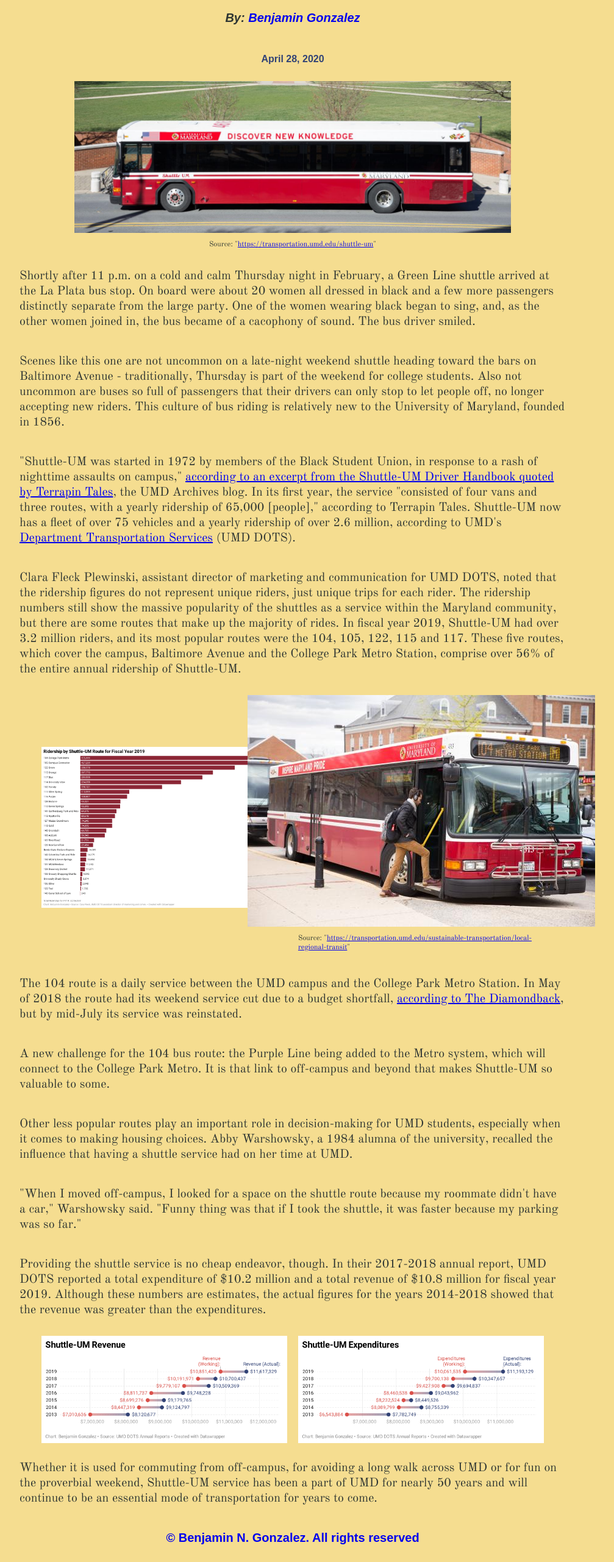
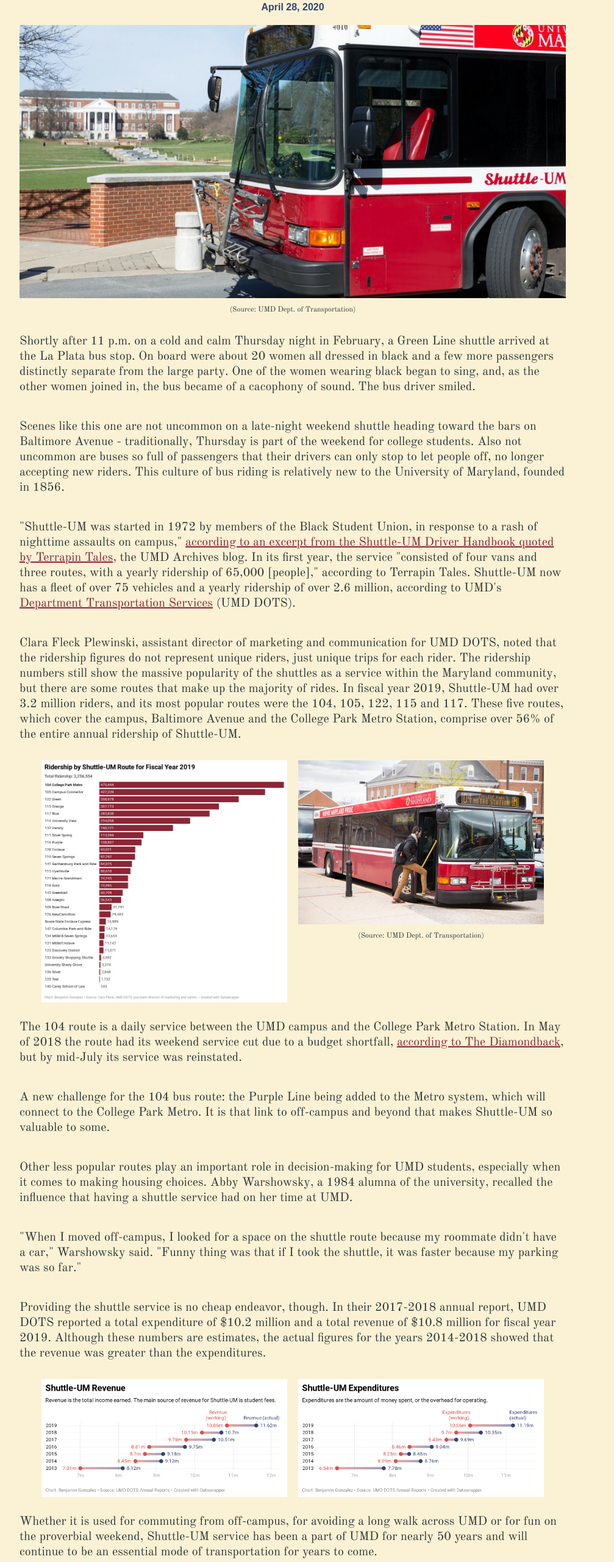
Before and after one commit to Benyamin155/jour352, a plain HTML site: page final-project/index.html in a window 1280 px wide. Shown: the part 120-2682 px from the top of the page at 61% size, without its empty margins (160-1167 px from the left). Drawn offline with nearby package versions, Linux system fonts and the light colour scheme; a web font is replaced by a local one.

Commit message:
made changes discussed in final project review with professor

```diff
--- a/final-project/index.html
+++ b/final-project/index.html
@@ -11,12 +11,13 @@
     <body>
 
         <h1> Shuttle-UM: Transporting UMD </h1>
-        <h3>By: <a href="https://benyamin155.github.io">Benjamin Gonzalez</a></h3>
+        <h3>By: <a class="linkhome" href="https://benyamin155.github.io">Benjamin Gonzalez</a></h3>
         <h5> April 28, 2020 </h5>
 
         <div class="image-caption">
-            <img id="main-photo" alt="shuttle-um bus" src="main-shuttle.jpg" />
-            <p>Source: "<a href="https://transportation.umd.edu/shuttle-um">https://transportation.umd.edu/shuttle-um</a>"</p>
+            <img id="main-photo" alt="shuttle in front of McKeldin" src="mckeldin-shuttle.jpg" />
+
+            <p>(Source: UMD Dept. of Transportation)</p>
         </div>
 
         <p>Shortly after 11 p.m. on a cold and calm Thursday night in February, a Green Line shuttle arrived at the La Plata bus stop. On board were about 20 women all dressed in black and a few more passengers distinctly separate from the large party. One of the women wearing black began to sing, and, as the other women joined in, the bus became of a cacophony of sound. The bus driver smiled.</p>
@@ -30,12 +31,11 @@
 
         <div class="routes">
 
-            <img id="ridership" alt="ridership" src="ridership.png" />
+            <img id="ridership" alt="ridership" src="ridership-updated.png" />
 
             <div class="image-caption">
-                <img alt="104 route bus" src="shuttle.jpg" />
-
-                <p>Source: "<a href="https://transportation.umd.edu/sustainable-transportation/local-regional-transit">https://transportation.umd.edu/sustainable-transportation/local-regional-transit</a>"</p>
+                <img alt="104 route shuttle-um bus" src="shuttle.jpg" />
+                <p>(Source: UMD Dept. of Transportation)</p>
             </div>
 
         </div>
@@ -52,15 +52,15 @@
 
         <div class="financials">
 
-            <img alt="revenue" src="revenue.png" />
+            <img alt="revenue" src="revenue-updated.png" />
 
-            <img alt="expenditures" src="expenditures.png" />
+            <img alt="expenditures" src="expenditures-updated.png" />
 
         </div>
 
         <p>Whether it is used for commuting from off-campus, for avoiding a long walk across UMD or for fun on the proverbial weekend, Shuttle-UM service has been a part of UMD for nearly 50 years and will continue to be an essential mode of transportation for years to come.</p>
 
-        <h3 id="footer"><a href="https://benyamin155.github.io"> © Benjamin N. Gonzalez. All rights reserved </a></h3>
+        <h3 id="footer"><a class="linkhome" href="https://benyamin155.github.io"> © Benjamin N. Gonzalez. All rights reserved </a></h3>
 
     </body>
 </html>
--- a/final-project/styles.css
+++ b/final-project/styles.css
@@ -7,7 +7,7 @@
 } */
 
 body {
-    background-color: #f5dd90;
+    background-color: #fbf2d6;
     display: flex;
     flex-direction: column;
     justify-content: center;
@@ -21,6 +21,7 @@
 
 h1, h3, h5 {
     font-family: 'Arsenal', sans-serif;
+    margin: 5px;
 }
 
 h1 {
@@ -39,6 +40,7 @@
 h5 {
     color: #324376;
     font-size: 16px;
+    margin-bottom: 20px;
 }
 
 p {
@@ -46,8 +48,16 @@
     font-size: 20px;
 }
 
+a {
+    color: #8B2635;
+}
+
+a.linkhome {
+    color: #324376;
+}
+
 #main-photo {
-    max-width: 80%;
+    max-width: 100%;
 }
 
 #footer {
@@ -69,12 +79,16 @@
 .routes {
     display: flex;
     justify-content: center;
-    align-items: center;
+    align-items: flex-start;
 }
 
 .routes #ridership, .routes .image-caption {
     max-width: 45%;
     margin: 1%;
+}
+
+.routes .image-caption img {
+    width: 100%;
 }
 
 .financials {
@@ -87,3 +101,30 @@
     max-width: 45%;
     margin: 1%;
 }
+
+@media only screen and (max-width: 800px) {
+    .routes {
+        display: flex;
+        flex-direction: column;
+        justify-content: center;
+        align-items: center;
+    }
+
+    .routes #ridership, .routes .image-caption {
+        width: 800px;
+        margin: 1%;
+    }
+
+    .financials {
+        display: flex;
+        flex-direction: column;
+        justify-content: center;
+        align-items: center;
+        width: 100%;
+    }
+
+    .financials img {
+        width: 100%;
+        margin: 1%;
+    }
+}
```
Also changed, not shown: final-project/expenditures-updated.png (added), final-project/mckeldin-shuttle.jpg (added), final-project/revenue-updated.png (added), final-project/ridership-updated.png (added).
